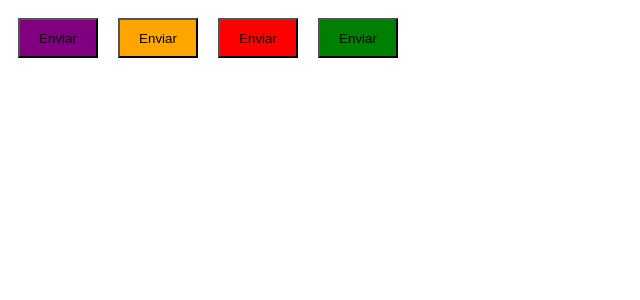
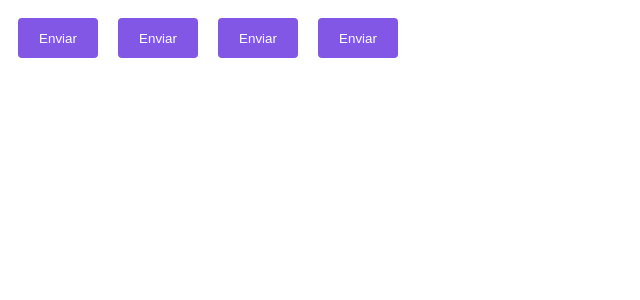
Before and after one commit to Yures1lva/02-ignite-timer, a React (Vite) app: page / in a window 1280 px wide. Shown: the top 300 px of the page, without its empty margins (0-640 px from the left). Built offline with nearby package versions, Linux system fonts and the light colour scheme.

Commit message:
themas no React

```diff
--- a/src/App.tsx
+++ b/src/App.tsx
@@ -1,15 +1,18 @@
 import { Button } from "./components/Button";
-
+import {ThemeProvider} from "styled-components"
+import { defaultTheme } from "./styles/themes/default";
 
 
 export function App() {
 
   return (
     <>
-      <Button variant="primary" ></Button>
-      <Button variant="secondary"></Button>
-      <Button variant="danger"></Button>
-      <Button variant="success"></Button>
+      <ThemeProvider theme={defaultTheme}>
+        <Button variant="primary" ></Button>
+        <Button variant="secondary"></Button>
+        <Button variant="danger"></Button>
+        <Button variant="success"></Button>
+      </ThemeProvider>
     </>
   )
 }
--- a/src/components/Button.styles.ts
+++ b/src/components/Button.styles.ts
@@ -18,9 +18,14 @@
     width: 80px;
     height: 40px;
     margin: 10px;
+    border-radius: 4px;
+    border: 0;
 
-    ${props => {
+    background: ${props => props.theme.primary};
+    color: ${props => props.theme.white}
+  `
+
+   /* ${props => {
         return css`background-color: ${buttonVariants[props.variant]}`
     }}
-
-`
+`*/
--- /dev/null
+++ b/src/styles/themes/default.ts
@@ -0,0 +1,6 @@
+export const defaultTheme = {
+    primary: '#8257e6',
+    secondary: 'orange',
+    white: '#fff'
+
+}
```
